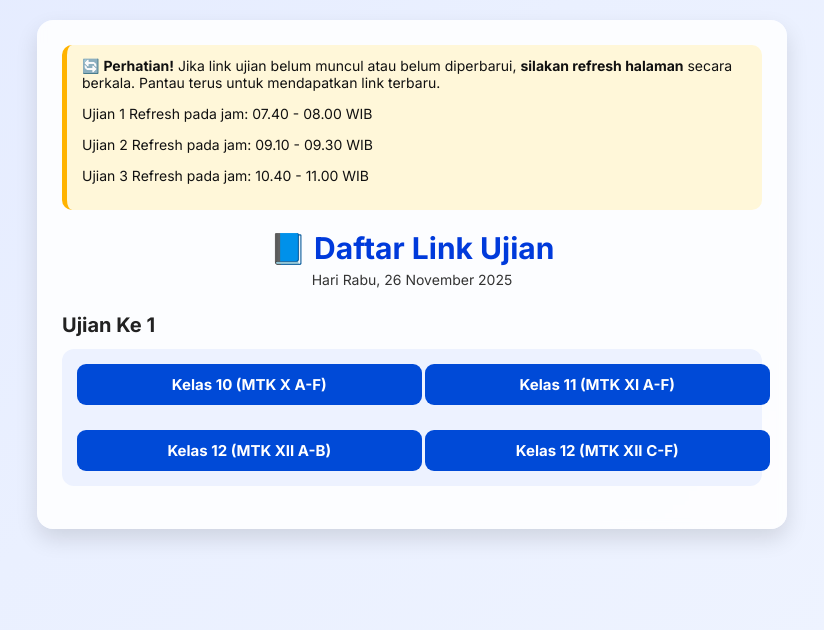
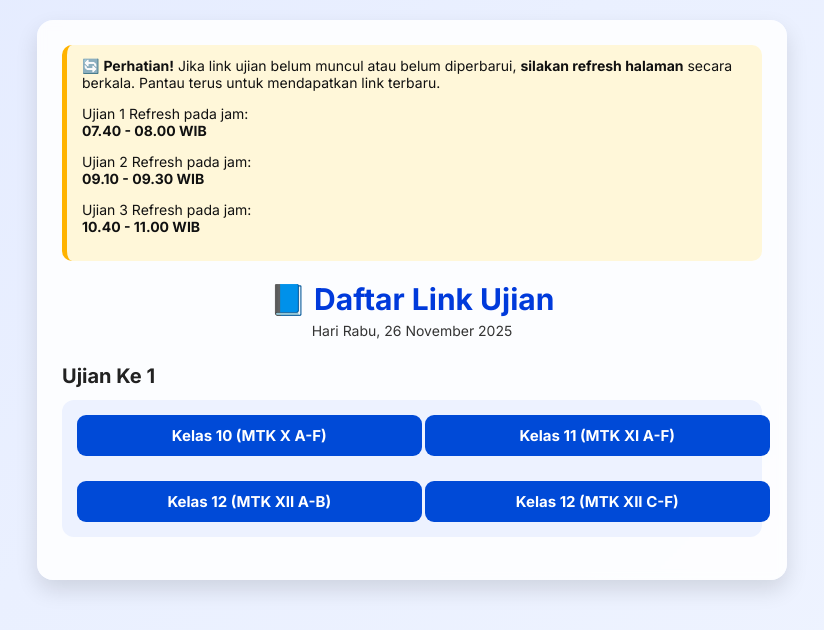
Before and after one commit to fahmi959/cctv_backend_fahmi, a website: page public/index.html in a window 1280 px wide. Shown: the whole page, without its empty margins (228-1052 px from the left). Drawn offline with Linux system fonts and the light colour scheme.

Commit message:
Update index.html

```diff
--- a/public/index.html
+++ b/public/index.html
@@ -175,9 +175,10 @@
         <div class="notice">
         🔄 <b>Perhatian!</b> Jika link ujian belum muncul atau belum diperbarui,
         <b>silakan refresh halaman</b> secara berkala. Pantau terus untuk mendapatkan link terbaru.
-          <p>Ujian 1 Refresh pada jam: 07.40 - 08.00 WIB</p>
-          <p>Ujian 2 Refresh pada jam: 09.10 - 09.30 WIB</p>
-          <p>Ujian 3 Refresh pada jam: 10.40 - 11.00 WIB</p>
+
+            <p>Ujian 1 Refresh pada jam:<br><strong>07.40 - 08.00 WIB</strong></p>
+            <p>Ujian 2 Refresh pada jam:<br><strong>09.10 - 09.30 WIB</strong></p>
+            <p>Ujian 3 Refresh pada jam:<br><strong>10.40 - 11.00 WIB</strong></p>
     </div>
 
 
```
